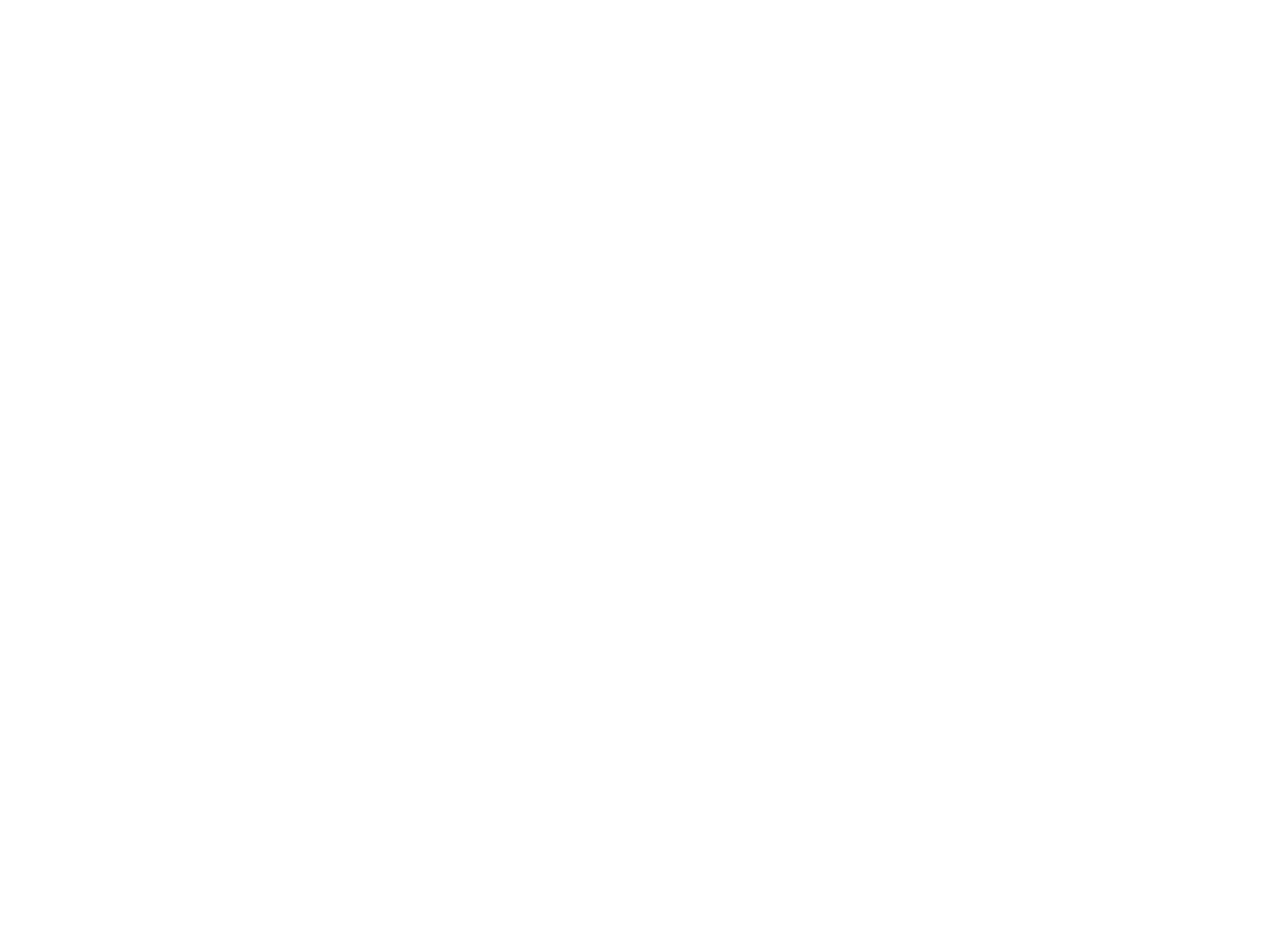
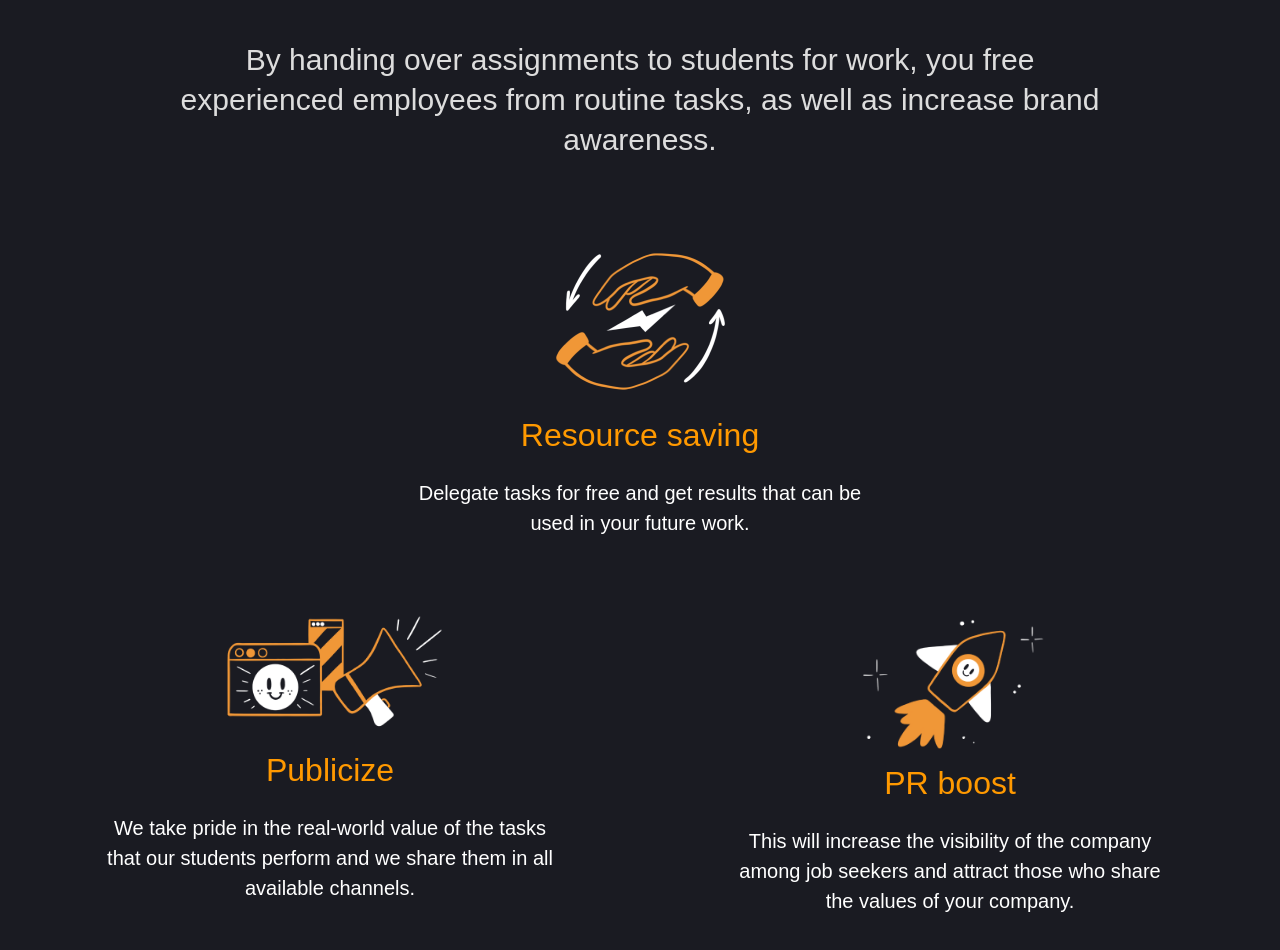
Before and after one commit to darkarnold/apiary-landing-page, a React (Create React App) app: page / in a window 1280 px wide. Shown: the part 846-1796 px from the top of the page. Before the commit the page ends 800 px from the top, so only its background shows below. Built offline with nearby package versions, Linux system fonts and the light colour scheme.

Commit message:
Feat: Add sectio 'why useful'

```diff
--- /dev/null
+++ b/src/blocks/content/content.css
@@ -0,0 +1,63 @@
+.content {
+    width: 100%;
+}
+
+.content_theme_dark {
+    background-color: #1a1b22;
+}
+
+.content__wrapper {
+    margin: 0 auto;
+    text-align: center;
+    max-width: 1280px;
+    padding: 0 40px;
+}
+
+.content__heading {
+    margin: 0 auto;
+    font-style: normal;
+    font-weight: normal;
+    font-size: 34px;
+    line-height: 39px;
+    padding: 100px 0 0;
+}
+
+.content__heading_theme_dark {
+    color: #fff;
+}
+
+.content__text {
+    margin: 0 auto;
+    width: 100%;
+    font-style: normal;
+    font-weight: normal;
+    font-size: 20px;
+    line-height: 30px;
+    padding: 40px 0 0;
+    max-width: 288px;
+}
+
+.content__text_theme_dark {
+    color: #dddddd;
+}
+
+@media only screen and (min-width: 1024px) {
+    .content__heading {
+        font-size: 48px;
+        line-height: 56px;
+    }
+    .content__text {
+        font-size: 30px;
+        line-height: 40px;
+        max-width: 945px;
+    }
+}
+
+@media only screen and (min-width: 1440px) {
+    .content__wrapper {
+        padding: 0 80px;
+    }
+    .content__text {
+        max-width: 840px;
+    }
+}
--- /dev/null
+++ b/src/blocks/grid/grid.css
@@ -0,0 +1,91 @@
+.grid__items {
+    display: grid;
+    grid-gap: 77px;
+    padding-bottom: 150px;
+    margin-top: 118px;
+}
+
+.grid__item {
+    max-width: 288px;
+    margin: 0 auto;
+}
+
+.grid__item-image {
+    width: 100%;
+    box-sizing: border-box;
+}
+
+.grid__title {
+    margin: 0;
+    font-style: normal;
+    font-weight: normal;
+    font-size: 32px;
+    line-height: 37px;
+    color: #ff9900;
+}
+
+.grid__subtitle {
+    margin: 24px 0;
+    font-style: normal;
+    font-weight: normal;
+    font-size: 20px;
+    line-height: 30px;
+    color: #fff;
+    width: 100%;
+    max-width: 452px;
+}
+
+@media only screen and (min-width: 1024px) {
+    .grid__items {
+        grid-template-areas:
+            "top top "
+            "left right";
+        grid-gap: 40px;
+        margin-top: 68px;
+    }
+    .grid__item {
+        max-width: 452px;
+    }
+    .grid__item:nth-child(1) {
+        grid-area: top;
+    }
+    .grid__item:nth-child(2) {
+        grid-area: left;
+    }
+    .grid__item:nth-child(3) {
+        grid-area: right;
+    }
+    .grid__item-image {
+        max-width: 248px;
+    }
+    .grid__items-second {
+        grid-template-areas:
+            "top left"
+            "right right";
+        grid-gap: 40px;
+        margin-top: 68px;
+    }
+}
+
+@media only screen and (min-width: 1440px) {
+    .grid__items {
+        grid-template-areas: "top left right";
+        margin-top: 97px;
+    }
+    .grid__item {
+        max-width: 400px;
+    }
+    .grid__item-image {
+        max-width: 316px;
+    }
+    .grid__title {
+        max-width: 400px;
+    }
+    .grid__subtitle {
+        max-width: 400px;
+    }
+    .grid__items-second {
+        grid-template-areas: "top left right";
+        margin-top: 97px;
+    }
+}
--- a/src/components/Main.js
+++ b/src/components/Main.js
@@ -1,5 +1,6 @@
 import React from 'react';
 import meditateGirl from "../images/meditate-girl.png";
+import SectionWhyUseful from "../components/SectionWhyUseful"
 
 function Main() {
   return (
@@ -14,7 +15,6 @@
             Delegate a task
           </button>
         </div>
-
         <img
           src={`${meditateGirl}`}
           alt="meditation-girl"
@@ -24,6 +24,7 @@
           Delegate a task
         </button>
       </section>
+      <SectionWhyUseful />
     </main>
   );
 }
--- /dev/null
+++ b/src/components/SectionWhyUseful.js
@@ -0,0 +1,44 @@
+import React from 'react';
+import prBoost from "../images/PR-boost.png";
+import resourceSaving from "../images/resource-saving.png";
+import publicize from "../images/publicize.png";
+
+function SectionWhyUseful() {
+    return (
+        <section className="content content_theme_dark">
+            <div className="content__wrapper">
+                <h2 className="content__heading content__heading_theme_dark">Why is it useful for your company?</h2>
+                <h3 className="content__text content__text_theme_dark">By handing over assignments to students for work,
+                    you
+                    free experienced
+                    employees
+                    from routine tasks, as well as increase brand awareness.</h3>
+                <div className="grid__items">
+                    <div className="grid__item">
+                        <img src={`${resourceSaving}`} alt="resource saving" className="grid__item-image" />
+                        <h4 className="grid__title">Resource saving</h4>
+                        <p className="grid__subtitle">Delegate tasks for free and get results that can be used in your
+                            future
+                            work.</p>
+                    </div>
+                    <div className="grid__item">
+                        <img src={`${publicize}`} alt="publicize" className="grid__item-image" />
+                        <h4 className="grid__title">Publicize</h4>
+                        <p className="grid__subtitle">We take pride in the real-world value of the tasks that our
+                            students
+                            perform and we share them in all available channels.</p>
+                    </div>
+                    <div className="grid__item">
+                        <img src={`${prBoost}`} alt="PR boost" className="grid__item-image" />
+                        <h4 className="grid__title">PR boost</h4>
+                        <p className="grid__subtitle">This will increase the visibility of the company among job seekers
+                            and
+                            attract those who share the values of your company.</p>
+                    </div>
+                </div>
+            </div>
+        </section>
+    )
+}
+
+export default SectionWhyUseful;
--- a/src/index.css
+++ b/src/index.css
@@ -11,3 +11,6 @@
 @import url(./blocks/landing/__button/landing__button.css);
 @import url(./blocks/heading-span/heading-span.css);
 @import url(./blocks/show__device-mobile/show__device-mobile.css);
+
+@import url(./blocks/content/content.css);
+@import url(./blocks/grid/grid.css);
```
